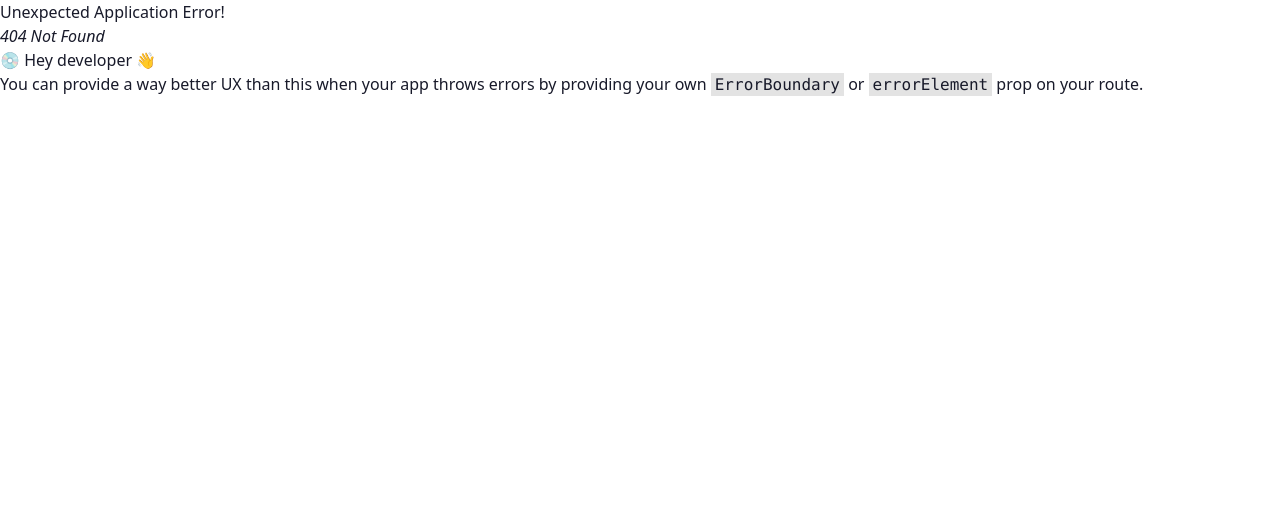
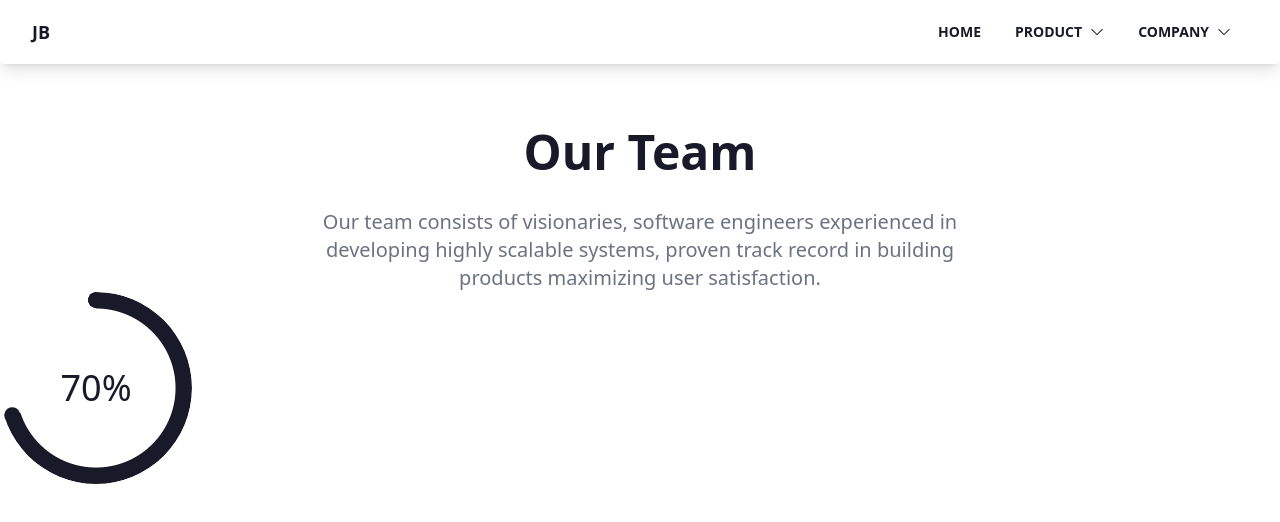
Before and after one commit to Maverick-Softwares/jb-mavericks.github.io, a React (Vite) app: page /team in a window 1280 px wide. Before the commit this address had no page. Shown: the top 522 px of the page. Built offline with nearby package versions, Linux system fonts and the light colour scheme.

Commit message:
added radial progress

```diff
--- a/package.json
+++ b/package.json
@@ -13,7 +13,9 @@
     "react": "^18.2.0",
     "react-dom": "^18.2.0",
     "react-icons": "4.10.1",
+    "react-move": "6.5.0",
     "react-router-dom": "6.14.1",
+    "react-spring": "9.7.2",
     "swiper": "10.0.3"
   },
   "devDependencies": {
--- a/src/Components/Navbar.jsx
+++ b/src/Components/Navbar.jsx
@@ -39,7 +39,9 @@ const Navbar = () => {
             <Link className="">Our Mission</Link>
           </li>
           <li>
-            <Link className="">Our Team</Link>
+            <Link to="/team" className="">
+              Our Team
+            </Link>
           </li>
           <li>
             <Link className="">Career</Link>
--- /dev/null
+++ b/src/Pages/Company/OurTeam.jsx
@@ -0,0 +1,19 @@
+import React from "react";
+import RadialProgress from "./RadialProgress";
+const OurTeam = () => {
+  return (
+    <div className="my-16">
+      <div className=" w-1/2 text-center mx-auto">
+        <h2 className="text-5xl font-semibold mb-8">Our Team</h2>
+        <p className="text-gray-500 text-xl">
+          Our team consists of visionaries, software engineers experienced in
+          developing highly scalable systems, proven track record in building
+          products maximizing user satisfaction.
+        </p>
+      </div>
+      <RadialProgress />
+    </div>
+  );
+};
+
+export default OurTeam;
--- /dev/null
+++ b/src/Pages/Company/RadialProgress.jsx
@@ -0,0 +1,80 @@
+import React, { useRef, useEffect, useState } from "react";
+
+const RadialProgress = () => {
+  const progressRef = useRef(null);
+  const [isIntersecting, setIsIntersecting] = useState(false);
+  const [value, setValue] = useState(0);
+
+  useEffect(() => {
+    const observer = new IntersectionObserver(
+      (entries) => {
+        entries.forEach((entry) => {
+          if (entry.isIntersecting) {
+            setIsIntersecting(true);
+          } else {
+            setIsIntersecting(false);
+          }
+        });
+      },
+      { threshold: 0.5 } // Adjust the threshold as needed
+    );
+
+    observer.observe(progressRef.current);
+
+    return () => {
+      observer.disconnect();
+    };
+  }, []);
+
+  useEffect(() => {
+    if (isIntersecting) {
+      const targetValue = 70;
+      const duration = 1000; // milliseconds
+      const interval = 10; // milliseconds
+
+      let startValue = 0;
+      let currentTime = 0;
+
+      const increment = () => {
+        currentTime += interval;
+        const progress = easeOutQuad(
+          currentTime,
+          startValue,
+          targetValue - startValue,
+          duration
+        );
+        setValue(Math.round(progress));
+
+        if (currentTime < duration) {
+          setTimeout(increment, interval);
+        }
+      };
+
+      setTimeout(increment, interval);
+    } else {
+      setValue(0); // Reset value when not intersecting
+    }
+  }, [isIntersecting]);
+
+  // Easing function for smooth animation
+  const easeOutQuad = (t, b, c, d) => {
+    t /= d;
+    return -c * t * (t - 2) + b;
+  };
+
+  return (
+    <div
+      ref={progressRef}
+      className="radial-progress"
+      style={{
+        "--value": `${value}`,
+        "--size": "12rem",
+        "--thickness": "1rem",
+      }}
+    >
+      <span className="text-4xl">{value}%</span>
+    </div>
+  );
+};
+
+export default RadialProgress;
--- /dev/null
+++ b/src/Pages/Homepage/CustomerValue/CustomerValue.jsx
@@ -0,0 +1,18 @@
+import CustomerValueProgress from "./CustomerValueProgress";
+
+const CustomerValue = () => {
+  return (
+    <div className="my-12">
+      <h2 className="text-4xl mb-8 font-semibold text-center">
+        Customer Values
+      </h2>
+      <div className="grid grid-cols-3 gap-7">
+        <CustomerValueProgress />
+        <CustomerValueProgress />
+        <CustomerValueProgress />
+      </div>
+    </div>
+  );
+};
+
+export default CustomerValue;
--- /dev/null
+++ b/src/Pages/Homepage/CustomerValue/CustomerValueProgress.jsx
@@ -0,0 +1,13 @@
+import RadialProgress from "../../Company/RadialProgress";
+
+const CustomerValueProgress = () => {
+  return (
+    <div className="flex flex-col justify-center items-center">
+      <RadialProgress />
+      <h4 className="text-2xl text-center mt-5">Discovery</h4>
+      <p className="text-center text-gray-500">CTR Improvement</p>
+    </div>
+  );
+};
+
+export default CustomerValueProgress;
--- a/src/Pages/Homepage/Homepage.jsx
+++ b/src/Pages/Homepage/Homepage.jsx
@@ -1,11 +1,16 @@
 import Banner from "./Banner";
+import CustomerValue from "./CustomerValue/CustomerValue";
 import SolutionCarousel from "./Solutions/SolutionCarousel";
+import WhyJB from "./WhyJB/WhyJB";
 
 const Homepage = () => {
   return (
     <div>
       <Banner />
       <SolutionCarousel />
+      {/*  */}
+      <CustomerValue />
+      <WhyJB />
     </div>
   );
 };
--- a/src/Pages/Homepage/Solutions/SolutionCarouselCard.jsx
+++ b/src/Pages/Homepage/Solutions/SolutionCarouselCard.jsx
@@ -12,8 +12,8 @@ const SolutionCarouselCard = () => {
       <div className="card-body">
         <h2 className="card-title">Shoes!</h2>
         <p>If a dog chews shoes whose shoes does he choose?</p>
-        <div className="card-actions justify-end">
-          <button className="btn btn-primary">Buy Now</button>
+        <div className="card-actions justify-center">
+          <button className="btn btn-primary">See Details</button>
         </div>
       </div>
     </div>
--- /dev/null
+++ b/src/Pages/Homepage/WhyJB/WhyJB.jsx
@@ -0,0 +1,26 @@
+import React from "react";
+import WhyJBCard from "./WhyJBCard";
+
+const WhyJB = () => {
+  return (
+    <div>
+      <div className=" w-1/2 text-center mx-auto">
+        <h2 className="text-5xl font-semibold mb-8">Why JB?</h2>
+        <p className="text-gray-500 text-xl">
+          Produce high impact outcomes much more efficiently (time & cost) and
+          with greater value. Build services quickly that transforms data into
+          business impacting decisions.
+        </p>
+      </div>
+      {/* cards */}
+      <div className="grid grid-cols-4 gap-6">
+        <WhyJBCard />
+        <WhyJBCard />
+        <WhyJBCard />
+        <WhyJBCard />
+      </div>
+    </div>
+  );
+};
+
+export default WhyJB;
--- /dev/null
+++ b/src/Pages/Homepage/WhyJB/WhyJBCard.jsx
@@ -0,0 +1,23 @@
+import React from "react";
+
+const WhyJBCard = () => {
+  return (
+    <div className="card bg-base-100 shadow-xl">
+      <figure className="px-10 pt-10">
+        <img
+          src="https://cdn-icons-png.flaticon.com/512/681/681656.png?w=740&t=st=1688649446~exp=1688650046~hmac=deee6884dcc06c3a78f0927d4d3c062f2fff481a8c2ed9f787a946c95afc1cdd"
+          alt="Shoes"
+          className="rounded-xl w-1/2"
+        />
+      </figure>
+      <div className="card-body items-center text-center">
+        <h2 className="card-title">Shoes!</h2>
+        <p className="text-gray-500">
+          If a dog chews shoes whose shoes does he choose?
+        </p>
+      </div>
+    </div>
+  );
+};
+
+export default WhyJBCard;
--- a/src/router.jsx
+++ b/src/router.jsx
@@ -1,6 +1,7 @@
 import { createBrowserRouter } from "react-router-dom";
 import Main from "./Pages/Main";
 import Homepage from "./Pages/Homepage/Homepage";
+import OurTeam from "./Pages/Company/OurTeam";
 
 const router = createBrowserRouter([
   {
@@ -11,6 +12,10 @@ const router = createBrowserRouter([
         path: "/",
         element: <Homepage />,
       },
+      {
+        path: "/team",
+        element: <OurTeam />,
+      },
     ],
   },
 ]);
--- a/tailwind.config.js
+++ b/tailwind.config.js
@@ -3,7 +3,12 @@ export default {
   content: ["./index.html", "./src/**/*.{js,ts,jsx,tsx}"],
 
   theme: {
-    extend: {},
+    extend: {
+      fontFamily: {
+        Nunito: ["Nunito", "Sans-Serif"],
+        Poppins: ["Poppins", "Sans-Serif"],
+      },
+    },
   },
   plugins: [require("daisyui")],
   daisyui: {
```
Also changed, not shown: 1 other file (tests, documents, lock files or other folders).
